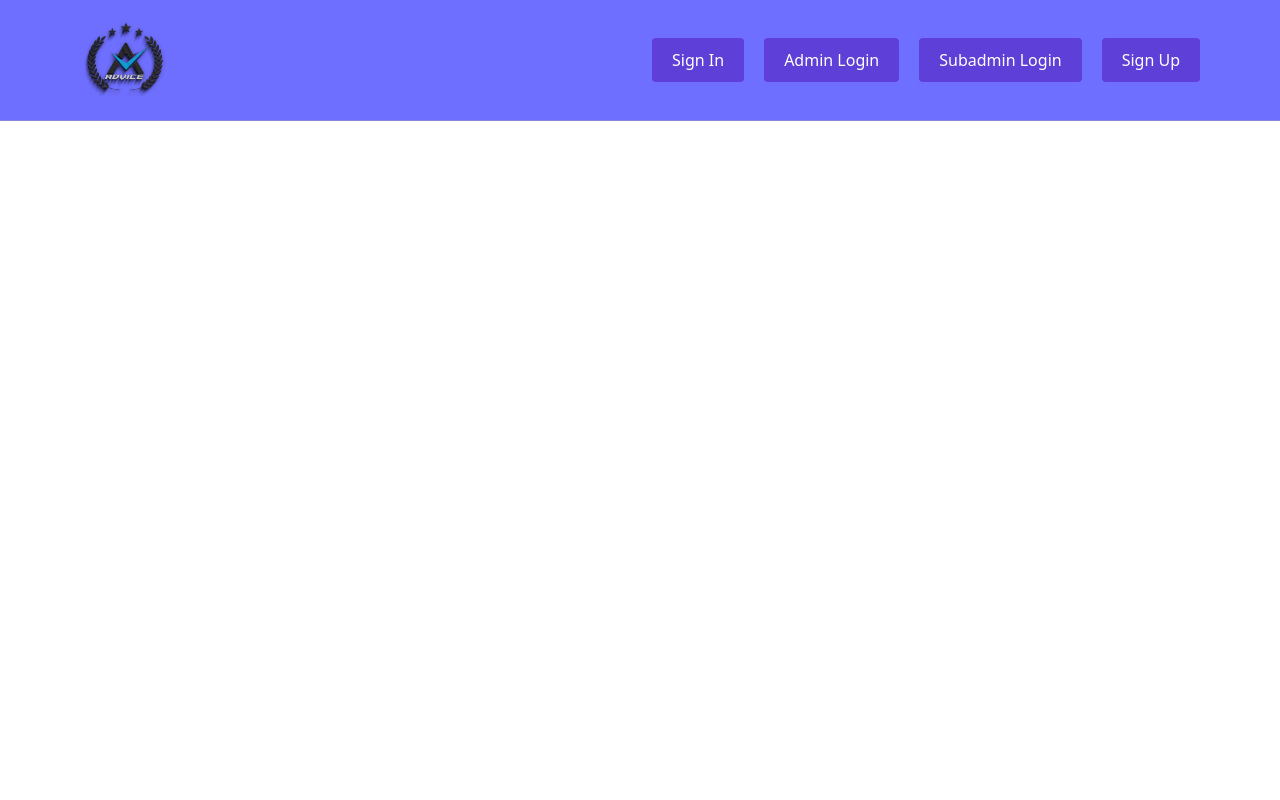
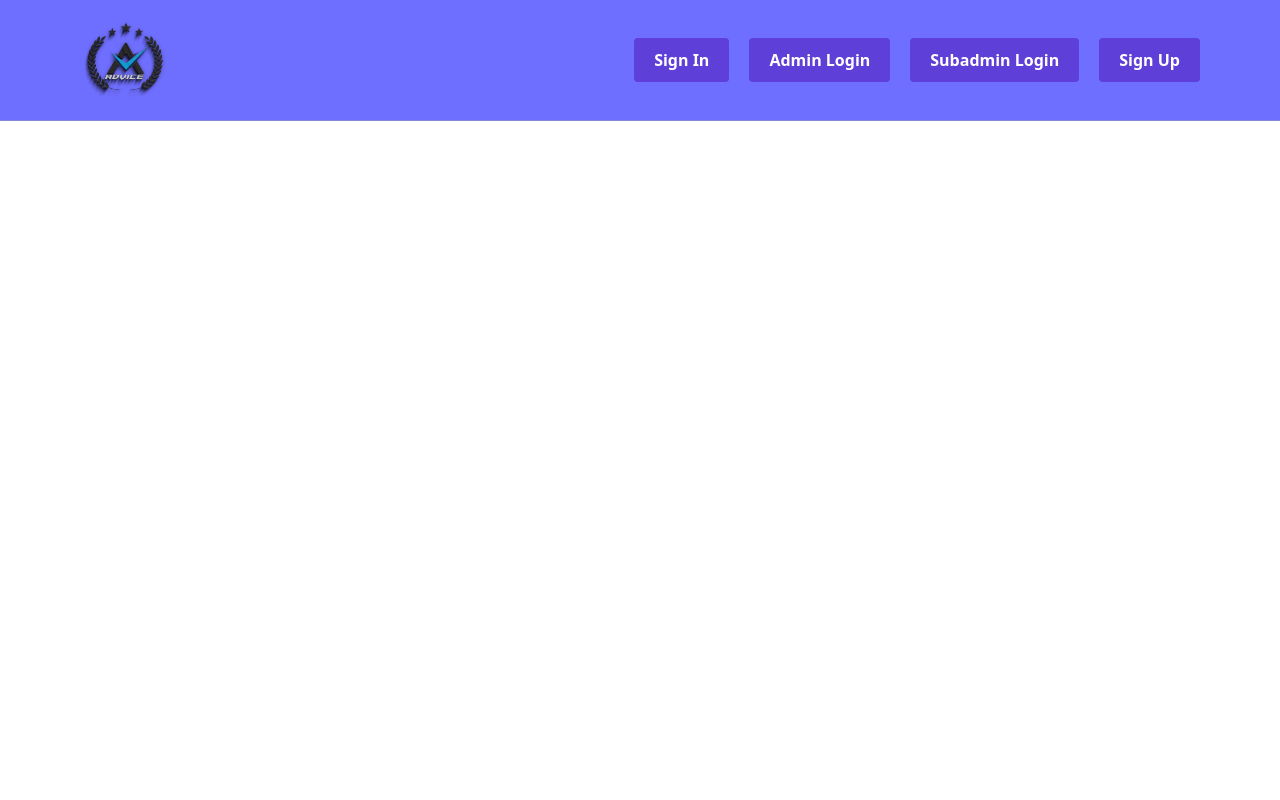
Before and after one commit to anupom998/Advance-E-Learning-Platform, a React (Create React App) app: page / in a window 1280 px wide. Shown: the top 800 px of the page. Built offline with nearby package versions, Linux system fonts and the light colour scheme.

Commit message:
update: font weight increased to semibold

```diff
--- a/src/Components/Library/Button/PrimaryButton.js
+++ b/src/Components/Library/Button/PrimaryButton.js
@@ -10,7 +10,7 @@ import React from "react";
 const PrimaryButton = ({ title, className, icon, ...props }) => {
   return (
     <button
-      className={`bg-purple-dark text-white py-2.5 px-5  hover:bg-white hover:text-purple-dark transition-all duration-700 rounded capitalize ${className}`}
+      className={`bg-purple-dark text-white py-2.5 px-5 font-semibold hover:bg-white hover:text-purple-dark transition-all duration-700 rounded capitalize ${className}`}
       {...props}
     >
       {title}
```
